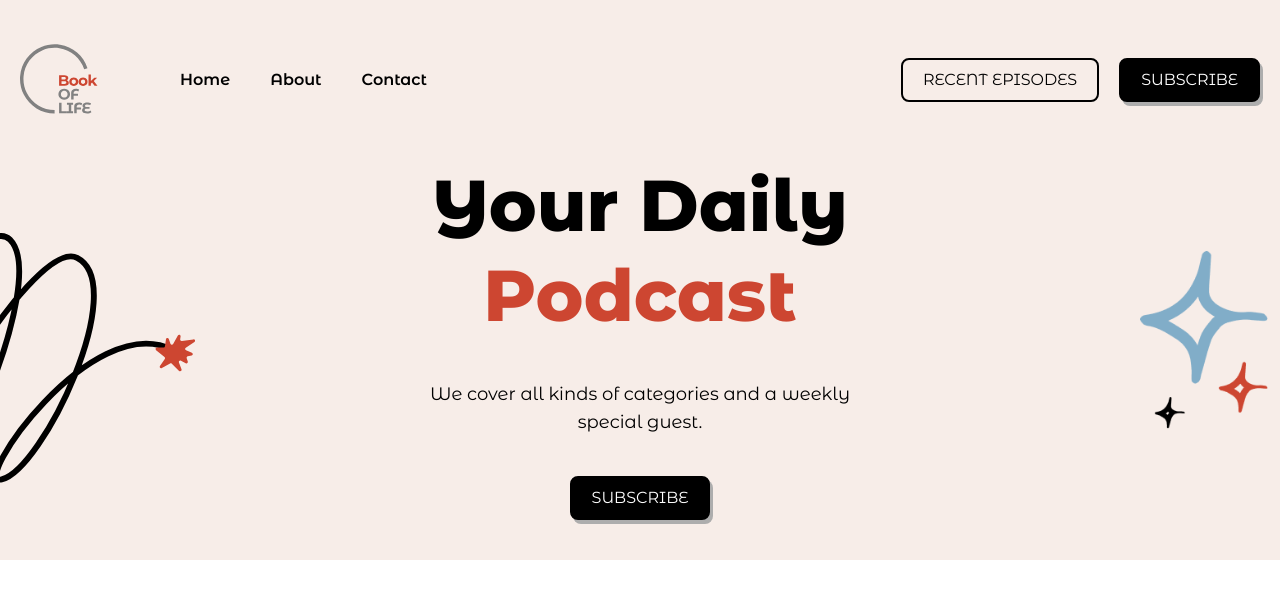
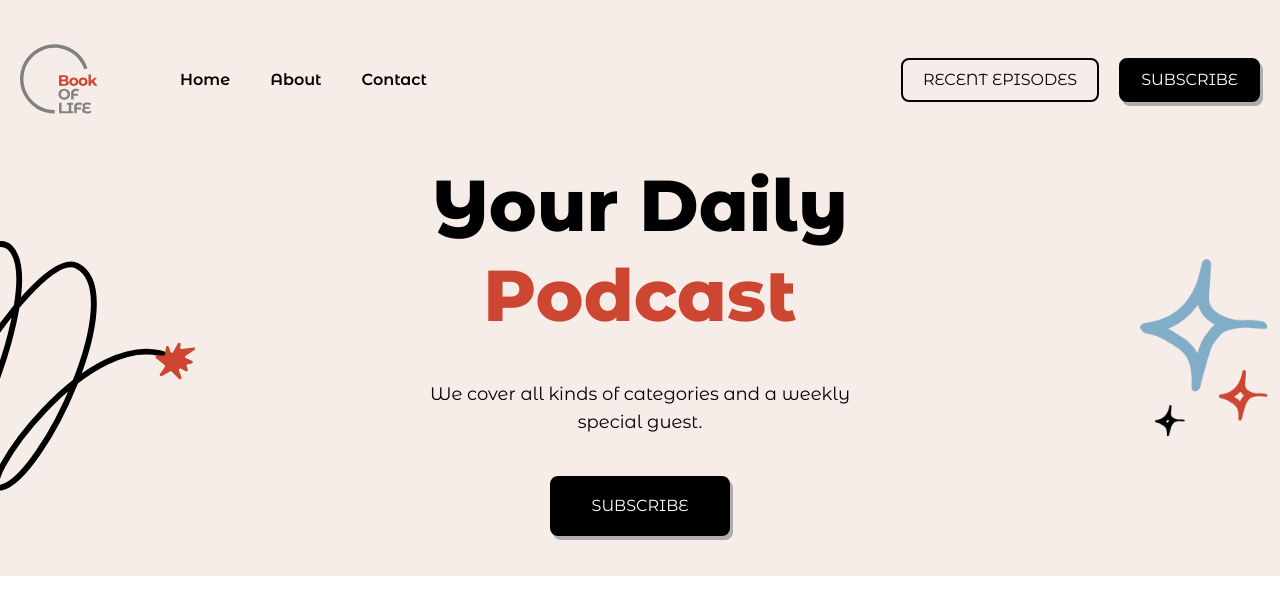
Before and after one commit to YerrouHamza/Book-of-LIFE, a React (Vite) app: page / in a window 1280 px wide. Shown: the top 614 px of the page. Built offline with nearby package versions, Linux system fonts and the light colour scheme.

Commit message:
added size control to the buttons component

```diff
--- a/src/components/button.tsx
+++ b/src/components/button.tsx
@@ -3,17 +3,18 @@
 type buttonsPropsType = {
     text: string,
     variant: 'light' | 'dark',
-    customClass?: string
+    size: 'sm' | 'md' | 'lg',
+    customClass?: string,
 }
 
 const Button = (props: buttonsPropsType) => {
     // create a variable to store the variant of the button
     const variant = props.variant === 'light' ? 'text-black' : 'bg-black text-white button-shadow';
 
-    // create a variable to store the class of the button
-    const buttonClass = `border-2 border-black px-5 py-2 rounded-lg ${variant} ${props.customClass}`;
+    // create a variable to store the size of the button
+    const size = props.size === 'sm' ? 'px-3 py-1' : props.size === 'lg' ? 'px-10 py-4' : 'px-5 py-2';
 
-    return <button className={buttonClass}>
+    return <button className={`border-2 border-black rounded-lg ${size} ${variant} ${props.customClass}`}>
         {props.text}
     </button>
 }
--- a/src/components/header.tsx
+++ b/src/components/header.tsx
@@ -47,7 +47,7 @@ const Header = (props: headerProps) => {
 
           {props.description ? <p className='text-center text-lg mt-10 mx-auto w-1/3'>{props.description}</p> : null}
 
-          <Button text='SUBSCRIBE' variant='dark' customClass='mx-auto mt-10' />
+          <Button text='SUBSCRIBE' variant='dark' size='lg' customClass='mx-auto mt-10' />
 
           <img className='hero-svg absolute right-3 w-32' src={HeroStar} alt='hero star shape' />
           <img className='hero-svg absolute -left-10 w-60' src={HeroSwirl} alt='hero swirl shape' />
--- a/src/components/navbar.tsx
+++ b/src/components/navbar.tsx
@@ -28,8 +28,8 @@ const Navbar = (props: navbarProps) => {
         </nav>
 
         <div className="">
-            <Button customClass="mr-5" text='RECENT EPISODES' variant='light' />
-            <Button text='SUBSCRIBE' variant='dark' />
+            <Button customClass="mr-5" text='RECENT EPISODES' variant='light' size='md' />
+            <Button text='SUBSCRIBE' variant='dark' size='md' />
         </div>
     </div>
   );
```
